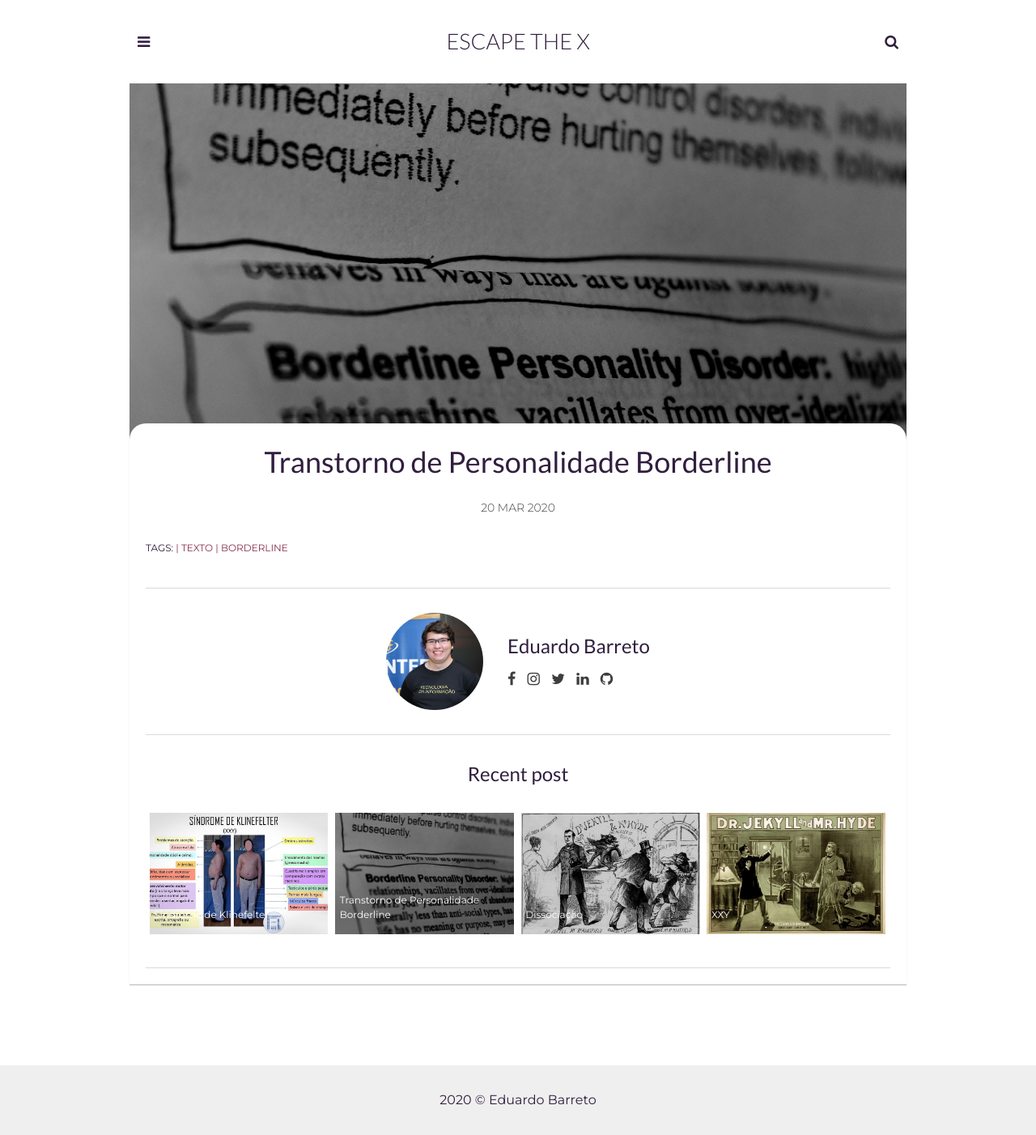
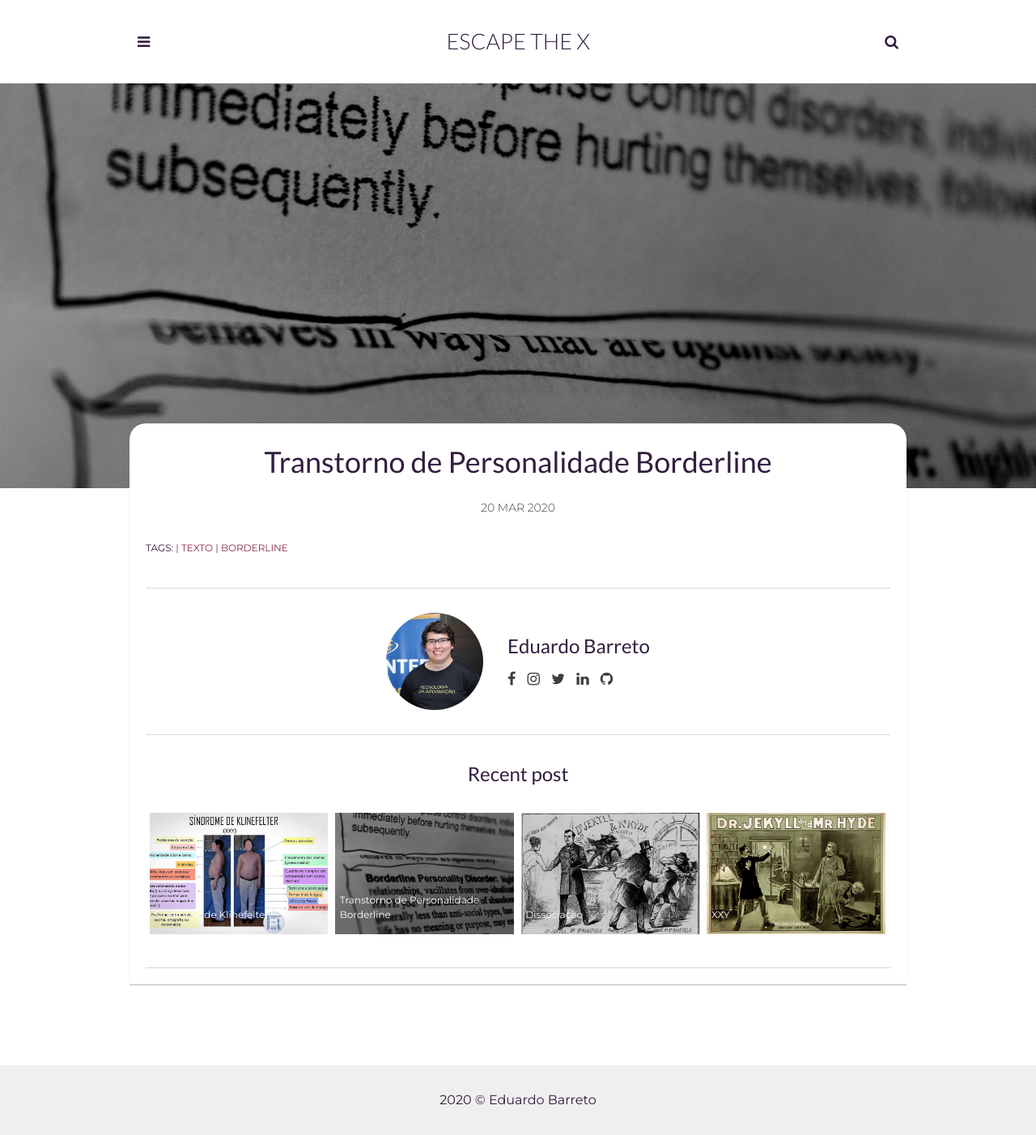
Before and after one commit to EscapeTheX/escapethex.github.io, a Jekyll site: the page built from _posts/2019-03-20-Borderline.markdown, in a window 1280 px wide. Shown: the whole page at 81% size. Built offline with Jekyll 4.4.1, drawn with Linux system fonts in a browser that asks for light colours.

Commit message:
Update post.html

```diff
--- a/_layouts/post.html
+++ b/_layouts/post.html
@@ -5,7 +5,7 @@
   {% include header.html %}
   <article class="article-page">
     <div class="page-image">
-      <div class="cover-image" style="background: url({{"/assets/img/" | prepend: site.baseurl | append : page.img}}) center top no-repeat; background-size: 75%;"></div>
+      <div class="cover-image" style="background: url({{"/assets/img/" | prepend: site.baseurl | append : page.img}}) center top no-repeat; background-size: cover;"></div>
     </div>
     <div class="wrapper">
       <div class="page-content">
```
